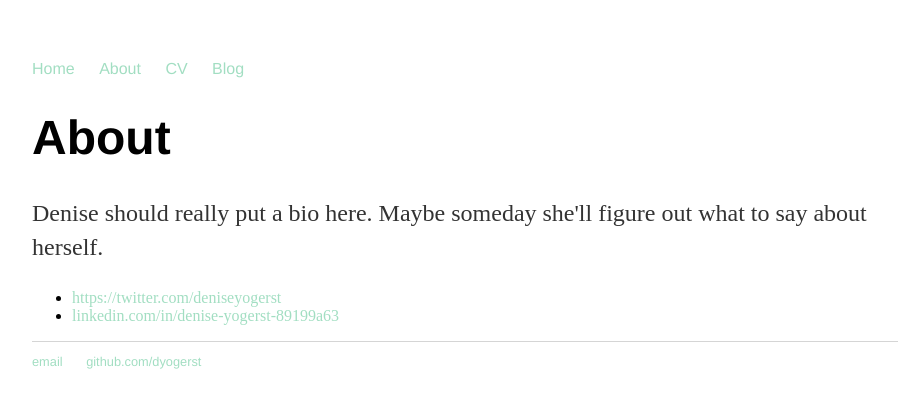
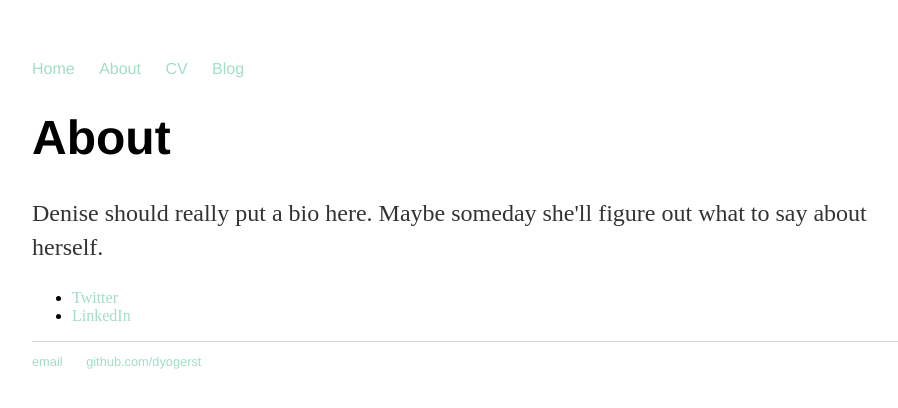
Before and after one commit to dyogerst/dyogerst.github.io, a Jekyll site: the page built from about/index.html, in a window 1280 px wide. Shown: the top 408 px of the page, without its empty margins (160-1058 px from the left). Built offline with Jekyll 4.4.1, drawn with Linux system fonts in a browser that asks for light colours.

Commit message:
update about page
linkedin and twitter links

```diff
--- a/about/index.html
+++ b/about/index.html
@@ -8,7 +8,7 @@ title: About Denise Yogerst
 			<p>Denise should really put a bio here. Maybe someday she'll figure out what to say about herself.</p>
 
 			<ul class="contacts">
-				<li><a href="Twitter">https://twitter.com/deniseyogerst</a></li>
-				<li><a href="LinkedIn">linkedin.com/in/denise-yogerst-89199a63</a></li>
+				<li><a href="https://twitter.com/deniseyogerst">Twitter</a></li>
+				<li><a href="linkedin.com/in/denise-yogerst-89199a63">LinkedIn</a></li>
 				</ul>
 		</div>
```
